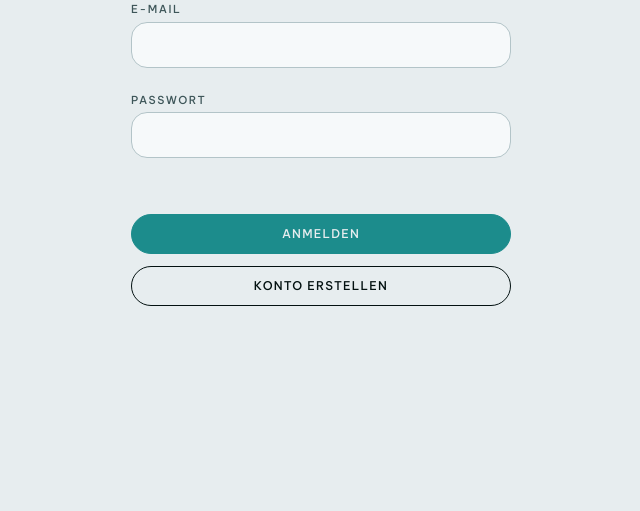
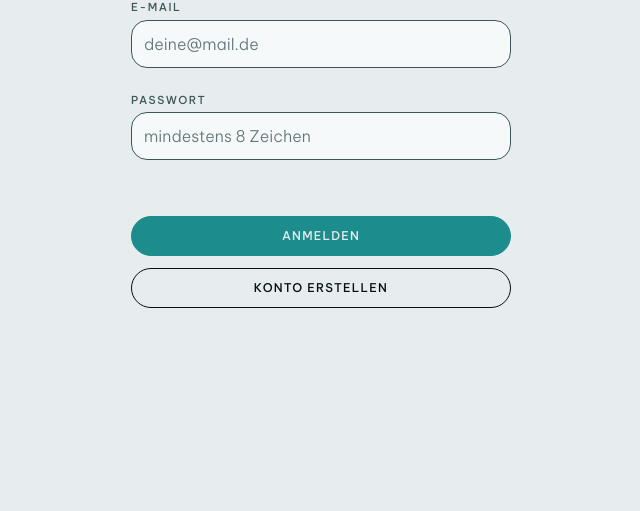
Before and after one commit to klara-crypto/ueberblick, a plain HTML site: page index.html in a window 1280 px wide. Shown: the part 289-800 px from the top of the page, without its empty margins (319-959 px from the left). Drawn offline with nearby package versions, Linux system fonts and the light colour scheme; a web font is replaced by a local one.

Commit message:
Anmeldefelder: sichtbare Platzhalter und Schrift
Co-Authored-By: Claude Sonnet 5.5 <noreply@anthropic.com>
Claude-Session: https://claude.ai/code/session_0125xGQTtZnDwrPQScoiS3fB

```diff
--- a/index.html
+++ b/index.html
@@ -171,6 +171,8 @@ a{color:var(--ink);font-weight:500;text-underline-offset:3px}
 .auth h1{margin:0 0 4px}
 .auth .msg{min-height:20px;font-size:14px;color:var(--late)}
 .auth .msg.ok{color:var(--muted)}
+.auth input{color:var(--ink);-webkit-text-fill-color:var(--ink);background:var(--surface);border:1px solid var(--muted);min-height:48px}
+.auth input::placeholder{color:var(--muted);-webkit-text-fill-color:var(--muted);opacity:.8}
 .foot{margin:34px 0 0;display:flex;flex-wrap:wrap;gap:8px}
 @media (prefers-reduced-motion:reduce){*{scroll-behavior:auto!important;transition:none!important;animation:none!important}}
 </style>
@@ -210,8 +212,8 @@ a{color:var(--ink);font-weight:500;text-underline-offset:3px}
 <input type="file" id="csv" accept=".csv,.txt,text/csv,text/plain" hidden>
 <div class="auth" id="auth"><form id="authForm" autocomplete="on">
   <div class="eyebrow">Klaras Überblick</div><h1>Anmelden</h1>
-  <div class="field"><label for="a-mail">E-Mail</label><input id="a-mail" type="email" autocomplete="email" required></div>
-  <div class="field"><label for="a-pw">Passwort</label><input id="a-pw" type="password" autocomplete="current-password" minlength="8" required></div>
+  <div class="field"><label for="a-mail">E-Mail</label><input id="a-mail" type="email" autocomplete="email" placeholder="deine@mail.de" required></div>
+  <div class="field"><label for="a-pw">Passwort</label><input id="a-pw" type="password" autocomplete="current-password" placeholder="mindestens 8 Zeichen" minlength="8" required></div>
   <div class="msg" id="a-msg" role="alert"></div>
   <button class="btn primary" type="submit" id="a-in">Anmelden</button>
   <button class="btn" type="button" id="a-up">Konto erstellen</button>
```
